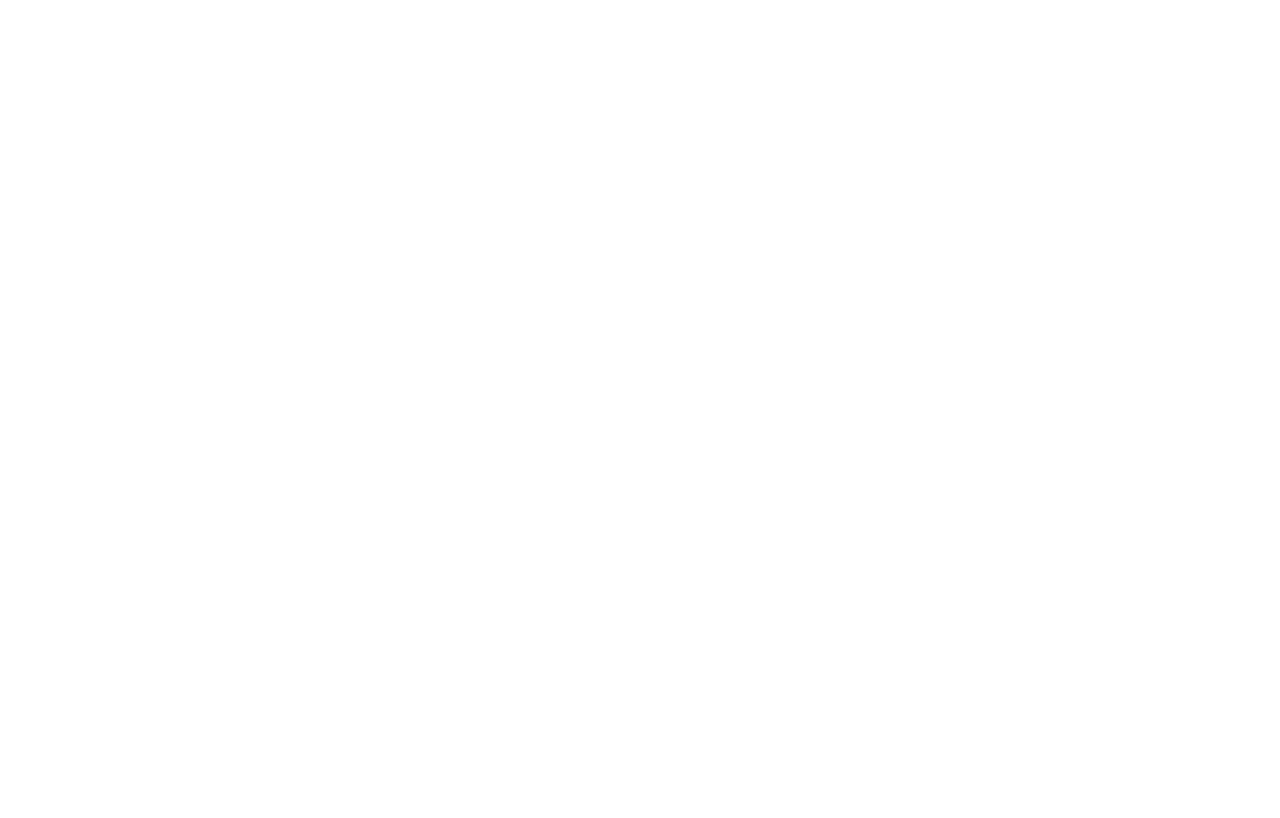
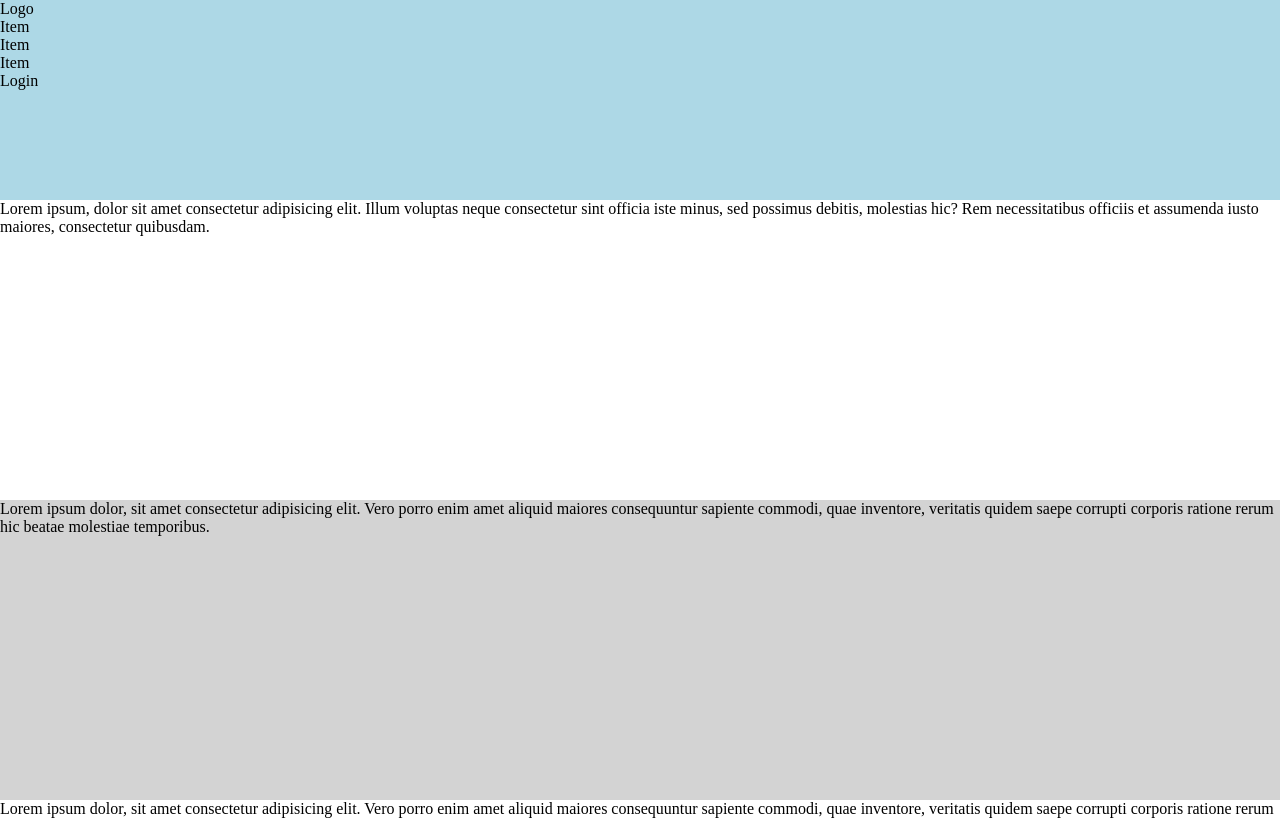
Before and after one commit to dbonafin/htmlcss-struttura-discord, a plain HTML site: page index.html in a window 1280 px wide. Shown: the top 818 px of the page. Drawn offline with Linux system fonts and the light colour scheme.

Commit message:
layout structure started

```diff
--- a/css/style.css
+++ b/css/style.css
@@ -3,3 +3,40 @@
     padding: 0;
     box-sizing: border-box;
 }
+
+/* header */
+header {
+    background-color: lightblue;
+
+    /* test */
+    height: 200px;
+}
+
+/* main */
+
+.section {
+    /* test */
+    height: 300px;
+}
+
+.big-section {
+    /* test */
+    height: 500px;
+}
+
+.grey {
+    background-color: lightgray;
+}
+
+.white {
+    background-color: white;
+}
+
+/* footer */
+
+footer {
+    background-color: black;
+
+    /* test */
+    height: 400px;
+}
--- a/index.html
+++ b/index.html
@@ -9,6 +9,39 @@
 </head>
 
 <body>
+    <!-- header -->
+    <header>
+        <nav class="top-header">
+            <span>Logo</span>
+            <ul>
+                <li>Item</li>
+                <li>Item</li>
+                <li>Item</li>
+            </ul>
+            <span>Login</span>
+        </nav>
+
+        <!-- <div class="jumbo"></div> -->
+    </header>
+
+    <!-- main content -->
+    <main>
+        <section class="section white">Lorem ipsum, dolor sit amet consectetur adipisicing elit. Illum voluptas neque consectetur sint officia iste minus, sed possimus debitis, molestias hic? Rem necessitatibus officiis et assumenda iusto maiores, consectetur quibusdam.</section>
+        <section class="section grey">Lorem ipsum dolor, sit amet consectetur adipisicing elit. Vero porro enim amet aliquid maiores consequuntur sapiente
+        commodi, quae inventore, veritatis quidem saepe corrupti corporis ratione rerum hic beatae molestiae temporibus.</section>
+        <section class="section white">Lorem ipsum dolor, sit amet consectetur adipisicing elit. Vero porro enim amet aliquid maiores consequuntur sapiente
+        commodi, quae inventore, veritatis quidem saepe corrupti corporis ratione rerum hic beatae molestiae temporibus.</section>
+        <section class="big-section grey">Lorem ipsum dolor, sit amet consectetur adipisicing elit. Vero porro enim amet aliquid maiores consequuntur sapiente
+        commodi, quae inventore, veritatis quidem saepe corrupti corporis ratione rerum hic beatae molestiae temporibus.</section>
+    </main>
+
+    <!-- footer -->
+    <footer>
+
+        <!-- <div class="top-footer"></div>
+        <div class="bottom-footer"></div> -->
+
+    </footer>
 
 </body>
 
```
